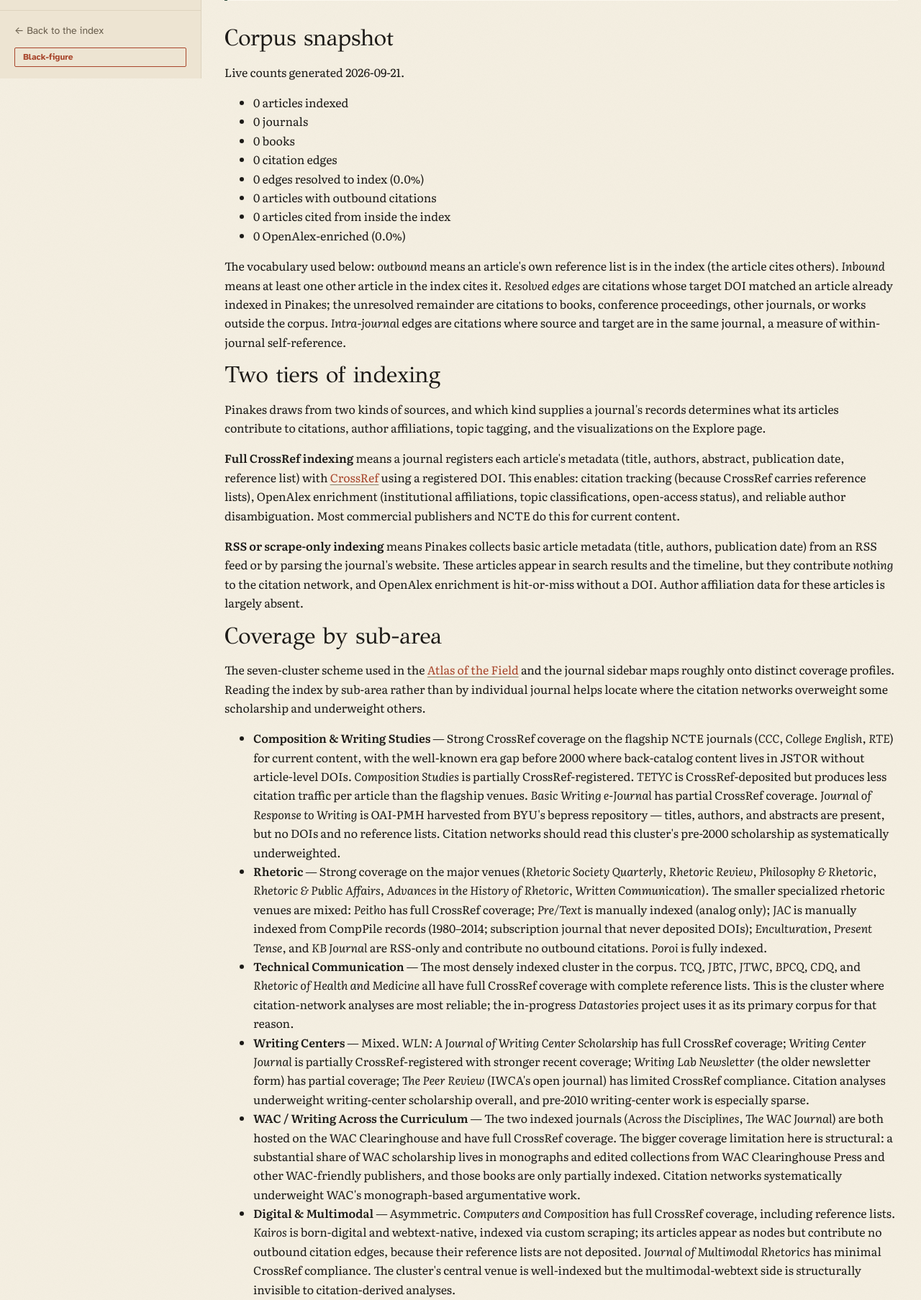
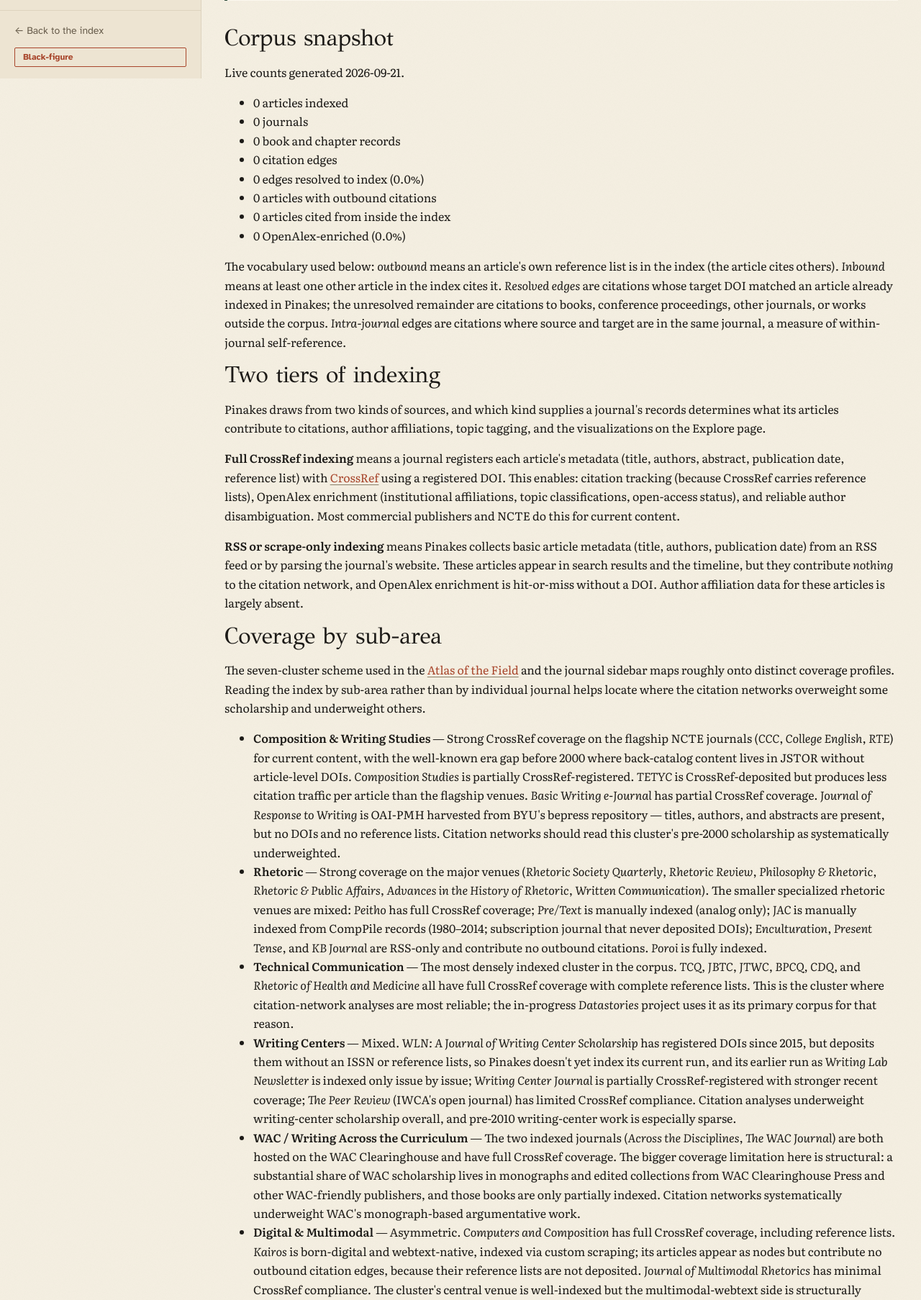
Before and after one commit to justalewis/Rhet-Comp-Index, a Flask app: page /coverage in a window 1280 px wide. Shown: the part 691-2497 px from the top of the page at 72% size. Run offline with Flask 3, Linux system fonts and the light colour scheme; some libraries are stand-ins or nearby versions.

Commit message:
fix(copy): state the book, tag and WLN figures the production index supports
Three sets of numbers on the site didn't match what the live index holds.

- Books: the site claimed 3,200+ books from seven university presses.
  Production has 787 monographs and edited collections from seven
  publishers, and three of them (WAC Clearinghouse, Parlor, Routledge)
  aren't university presses. The larger figure counted chapter records
  as books. The pages now say "about 800", and the Coverage snapshot
  tile, which counts every row in the books table (3,495), is labeled
  "book and chapter records".
- Tags: a read-only pass over all 54,251 live articles on 21 September
  2026 found 34,191 tagged, 63.0%; the site said 61% in two places and
  73% in a third. The explanations follow the counts: most untagged
  articles have no abstract (69%) and just over half predate 1990,
  while CrossRef records are 85% of the untagged and 85% of the index,
  so the claim that the gap sits in RSS or scraped journals is gone.
- WLN: CrossRef holds 266 DOIs for WLN: A Journal of Writing Center
  Scholarship, volume 40 (2015) on, deposited by the WAC Clearinghouse
  with no ISSN and no reference lists. The ISSN harvest can't find them,
  and production holds none. What the index has is 354 issue-level
  Writing Lab Newsletter records running through 2013. Coverage no
  longer lists WLN under full CrossRef coverage, Coverage and the Atlas
  say what is indexed, and the journals.py comment that started the
  error is corrected.

Co-Authored-By: Claude Opus 5 <noreply@anthropic.com>

```diff
--- a/journals.py
+++ b/journals.py
@@ -53,7 +53,9 @@ CROSSREF_JOURNALS = [
     # Composition Studies: not in CrossRef (0 DOIs); scraped from compstudiesjournal.com
     # {"name": "Composition Studies",                          "issn": "1534-9322"},
     # English Journal (NCTE): not indexed in CrossRef
-    # WLN: A Journal of Writing Center Scholarship: in CrossRef but no DOIs deposited; print archive (1975–2015) scraped separately
+    # WLN: A Journal of Writing Center Scholarship: DOIs since vol. 40 (2015) under 10.37514,
+    # deposited with no ISSN (so this ISSN harvest can't find them) and no reference lists.
+    # The older Writing Lab Newsletter volumes are scraped separately (strategy "wln").
 ]
 
 # ── Web-native journals with confirmed RSS/Atom feeds ─────────────────────────
--- a/templates/about.html
+++ b/templates/about.html
@@ -23,11 +23,11 @@
     <p>Named after Callimachus's catalog, <em>Pinakes</em> is a searchable index of the field's scholarship; it also traces the patterns of citation, co-authorship, and thematic attention that give a discipline its intellectual structure.</p>
 <br><br>
     <h2>What this is</h2>
-    <p><em>Pinakes</em> indexes articles and books published across the core journals and university presses in rhetoric, composition, writing studies, and technical communication. It updates automatically via the <a href="https://www.crossref.org/" target="_blank" rel="noopener noreferrer">CrossRef API</a>, RSS feeds, and targeted web scraping. The back catalog extends to the earliest records each publisher has deposited with CrossRef, which for some journals reaches back to the 1930s.</p>
+    <p><em>Pinakes</em> indexes articles and books published across the core journals and book publishers in rhetoric, composition, writing studies, and technical communication. It updates automatically via the <a href="https://www.crossref.org/" target="_blank" rel="noopener noreferrer">CrossRef API</a>, RSS feeds, and targeted web scraping. The back catalog extends to the earliest records each publisher has deposited with CrossRef, which for some journals reaches back to the 1930s.</p>
 <br>
     <p>The site also includes a set of analytical tools built on the same corpus: publication timelines that track output by journal and year, topic co-occurrence maps that surface the field's recurring preoccupations, a co-authorship network that visualizes collaborative relationships, and a citation network constructed from CrossRef reference data that reveals which articles and journals actually cite one another.</p>
 <br>
-    <p>The index also includes more than 3,100 scholarly monographs and edited collections from seven university presses, institutional affiliation data drawn from OpenAlex, and individual author profiles with publication timelines, co-authorship maps, and topic distributions. Each article is automatically classified using a 61-term disciplinary vocabulary organized into 13 subject families, grounded in CompPile's glossary and the Bedford Bibliography taxonomy. Articles can be exported in BibTeX or RIS format.</p>
+    <p>The index also includes about 800 scholarly monographs and edited collections from seven publishers, institutional affiliation data drawn from OpenAlex, and individual author profiles with publication timelines, co-authorship maps, and topic distributions. Each article is automatically classified using a 61-term disciplinary vocabulary organized into 13 subject families, grounded in CompPile's glossary and the Bedford Bibliography taxonomy. Articles can be exported in BibTeX or RIS format.</p>
 <br>
     <p>These tools are meant to answer the questions scholars bring to the literature on a regular basis. Who is publishing on this topic? What gets cited, and by whom? How has the field's attention moved over the last decade, or the last fifty years? Are rhetoric and composition and technical communication one scholarly community, or several that happen to share a professional organization?</p>
 <br>
--- a/templates/atlas.html
+++ b/templates/atlas.html
@@ -18,7 +18,7 @@
   "Technical Communication":
     "Technical and professional communication has its own journal infrastructure: <em>Technical Communication Quarterly</em>, the <em>Journal of Business and Technical Communication</em>, the <em>Journal of Technical Writing and Communication</em>, and <em>Business and Professional Communication Quarterly</em> are the four longest-running. <em>Communication Design Quarterly</em> and its earlier <em>Review</em> hold the ACM SIGDOC venue; the <em>Rhetoric of Health and Medicine</em> is a newer specialized journal in medical and health TPC; <em>Double Helix</em> holds the WAC-TPC border. The TPC cluster has the densest internal citation structure of any sub-area in the corpus and is the focus of the in-progress <em>Datastories</em> book project.",
   "Writing Centers":
-    "Writing-center scholarship is a small but coherent cluster, anchored by <em>The Writing Center Journal</em> (the field's flagship), <em>Praxis</em> (online, peer-reviewed), <em>Writing Lab Newsletter</em> / <em>WLN</em> (the field's longstanding bulletin), and <em>The Peer Review</em> (IWCA's journal). Citation infrastructure here is uneven: <em>WLN</em> has CrossRef coverage in recent issues but partial coverage further back, and the older <em>Writing Lab Newsletter</em> is partially indexed. Much of the field's argumentative work sits in monographs and edited collections that the citation index sees only partially.",
+    "Writing-center scholarship is a small but coherent cluster, anchored by <em>The Writing Center Journal</em> (the field's flagship), <em>Praxis</em> (online, peer-reviewed), <em>Writing Lab Newsletter</em> / <em>WLN</em> (the field's longstanding bulletin), and <em>The Peer Review</em> (IWCA's journal). Citation infrastructure here is uneven: <em>WLN</em> has registered DOIs since 2015 but deposits them without an ISSN or reference lists, so the index doesn't yet include its current run, and the older <em>Writing Lab Newsletter</em> is indexed only issue by issue. Much of the field's argumentative work sits in monographs and edited collections that the citation index sees only partially.",
   "WAC / Writing Across the Curriculum":
     "Writing Across the Curriculum is foundational to composition pedagogy, but its journal infrastructure in the index is small: <em>Across the Disciplines</em> and <em>The WAC Journal</em> are the two flagship venues, both hosted by the WAC Clearinghouse. The deeper scholarly work in WAC lives substantially in books and edited collections, especially the WAC Clearinghouse's own monograph series, which the citation index sees only partially. The networks here will tend to underweight WAC scholarship relative to its actual influence on composition pedagogy.",
   "Digital & Multimodal":
--- a/templates/books.html
+++ b/templates/books.html
@@ -3,7 +3,7 @@
 {% block title %}Books — Pinakes{% endblock %}
 
 {% block head_extra %}
-<meta name="description" content="Browse 3,200+ scholarly monographs and edited collections in rhetoric, composition, and writing studies from seven university presses.">
+<meta name="description" content="Browse about 800 scholarly monographs and edited collections in rhetoric, composition, and writing studies from seven publishers.">
 {% endblock %}
 
 {% block capsa_tags %}
--- a/templates/coverage.html
+++ b/templates/coverage.html
@@ -41,7 +41,7 @@
       <li><span class="stat-num">{{ detailed.totals.journals_total }}</span>
           <span class="stat-label">journals</span></li>
       <li><span class="stat-num">{{ "{:,}".format(detailed.totals.books_total) }}</span>
-          <span class="stat-label">books</span></li>
+          <span class="stat-label">book and chapter records</span></li>
       <li><span class="stat-num">{{ "{:,}".format(detailed.totals.citations_total) }}</span>
           <span class="stat-label">citation edges</span></li>
       <li><span class="stat-num">{{ "{:,}".format(detailed.totals.citations_resolved_total) }}</span>
@@ -76,7 +76,7 @@
 
       <li><strong>Technical Communication</strong> &mdash; The most densely indexed cluster in the corpus. <em>TCQ</em>, <em>JBTC</em>, <em>JTWC</em>, <em>BPCQ</em>, <em>CDQ</em>, and <em>Rhetoric of Health and Medicine</em> all have full CrossRef coverage with complete reference lists. This is the cluster where citation-network analyses are most reliable; the in-progress <em>Datastories</em> project uses it as its primary corpus for that reason.</li>
 
-      <li><strong>Writing Centers</strong> &mdash; Mixed. <em>WLN: A Journal of Writing Center Scholarship</em> has full CrossRef coverage; <em>Writing Center Journal</em> is partially CrossRef-registered with stronger recent coverage; <em>Writing Lab Newsletter</em> (the older newsletter form) has partial coverage; <em>The Peer Review</em> (IWCA's open journal) has limited CrossRef compliance. Citation analyses underweight writing-center scholarship overall, and pre-2010 writing-center work is especially sparse.</li>
+      <li><strong>Writing Centers</strong> &mdash; Mixed. <em>WLN: A Journal of Writing Center Scholarship</em> has registered DOIs since 2015, but deposits them without an ISSN or reference lists, so Pinakes doesn't yet index its current run, and its earlier run as <em>Writing Lab Newsletter</em> is indexed only issue by issue; <em>Writing Center Journal</em> is partially CrossRef-registered with stronger recent coverage; <em>The Peer Review</em> (IWCA's open journal) has limited CrossRef compliance. Citation analyses underweight writing-center scholarship overall, and pre-2010 writing-center work is especially sparse.</li>
 
       <li><strong>WAC / Writing Across the Curriculum</strong> &mdash; The two indexed journals (<em>Across the Disciplines</em>, <em>The WAC Journal</em>) are both hosted on the WAC Clearinghouse and have full CrossRef coverage. The bigger coverage limitation here is structural: a substantial share of WAC scholarship lives in monographs and edited collections from WAC Clearinghouse Press and other WAC-friendly publishers, and those books are only partially indexed. Citation networks systematically underweight WAC's monograph-based argumentative work.</li>
 
@@ -112,7 +112,6 @@
       <li><em>Communication Design Quarterly Review</em> (ACM SIGDOC)</li>
       <li><em>Across the Disciplines</em> (WAC Clearinghouse)</li>
       <li><em>The WAC Journal</em> (WAC Clearinghouse)</li>
-      <li><em>WLN: A Journal of Writing Center Scholarship</em> (WAC Clearinghouse)</li>
       <li><em>Journal of Writing Analytics</em> (WAC Clearinghouse)</li>
       <li><em>Prompt: A Journal of Academic Writing Assignments</em> (WAC Clearinghouse)</li>
       <li><em>Peitho</em> (Coalition of Feminist Scholars in Communication, via WAC Clearinghouse)</li>
@@ -142,6 +141,7 @@
       <li><em>KB Journal</em> (Kenneth Burke Society) — RSS only</li>
       <li><em>Journal of Response to Writing</em> (BYU ScholarsArchive, bepress) — OAI-PMH harvest. Full archive (2015–present) with titles, authors, and abstracts; no DOIs. Strong candidate for the DOI-deposit outreach pattern Reflections completed with Penn State Libraries in May 2026.</li>
       <li><em>WPA: Writing Program Administration</em> (Council of Writing Program Administrators) — full run (1977–present, 103 issues) indexed from the CWPA archive page. Titles and authors throughout; no abstracts. The journal has never registered a DOI, so it contributes no citation edges. DOI-registration outreach to the incoming editorial team is in progress.</li>
+      <li><em>Writing Lab Newsletter</em> — 354 issue-level records scraped from full-issue PDFs, running through 2013; no DOIs, abstracts, or reference lists. The journal's current run, <em>WLN: A Journal of Writing Center Scholarship</em> (volume 40 on, 2015–present), has DOIs from the WAC Clearinghouse, but they are deposited without an ISSN or reference lists, so Pinakes doesn't yet index it.</li>
     </ul>
 
     <h3>OJS installations without CrossRef registration</h3>
@@ -170,7 +170,7 @@
 
     <h2>Books: university presses with gaps</h2>
 
-    <p>The books index covers roughly 3,200 titles from seven publishers. The gaps in book coverage stem from a structural problem distinct from the journal situation: CrossRef's data model was designed around journals, where a container (journal title + ISSN) gives you a reliable handle on a series. For books, the equivalent would be the series ISSN, a standard that exists but that most publishers either don't register or don't include in their CrossRef deposits. This means you can't query CrossRef for "all books in X series" the way you can query for "all articles in X journal."</p>
+    <p>The books index covers about 800 titles from seven publishers, along with chapter-level records for their edited collections. The gaps in book coverage stem from a structural problem distinct from the journal situation: CrossRef's data model was designed around journals, where a container (journal title + ISSN) gives you a reliable handle on a series. For books, the equivalent would be the series ISSN, a standard that exists but that most publishers either don't register or don't include in their CrossRef deposits. This means you can't query CrossRef for "all books in X series" the way you can query for "all articles in X journal."</p>
 
     <h3>Series metadata missing from CrossRef</h3>
     <p>These publishers have DOI-registered books but don't include series names in CrossRef, making their relevant series undiscoverable by automated query. Coverage in Pinakes comes from manually curated title lists and direct ISBN lookups.</p>
@@ -199,7 +199,7 @@
 
     <ul class="coverage-list">
       <li><strong>Publication timeline</strong> — Journals indexed via RSS or scrape appear in the timeline but may have gaps where issues weren't captured. Pre-2000 back catalog is sparse for most journals.</li>
-      <li><strong>Topic co-occurrence heatmap</strong> — Tags are drawn from a 61-term disciplinary vocabulary matched against title and abstract text, currently covering about 61% of indexed articles. Most untagged articles are pre-1990 <em>College English</em> content — literary criticism, poetry, and fiction that falls outside the disciplinary scope of rhetoric and composition — or very early <em>CCC</em> articles with no abstract and allusive titles. RSS-only journals also have reduced tagging accuracy because many of their articles lack abstracts.</li>
+      <li><strong>Topic co-occurrence heatmap</strong> — Tags are drawn from a 61-term disciplinary vocabulary matched against title and abstract text, and 63% of indexed articles carry at least one (34,191 of 54,251 in September 2026). Most untagged articles have no abstract (69%), and just over half predate 1990. <em>College English</em> and <em>CCC</em> account for about half of them; many of the older <em>College English</em> pieces are literary criticism, poetry, and fiction, which fall outside the vocabulary. Articles with an abstract are tagged 77% of the time, against 48% for articles without one.</li>
       <li><strong>Author network</strong> — Co-authorship links depend on articles being in the index. Authors who publish primarily in venues with partial coverage will appear less connected than they actually are. Solo authors may appear as isolates even if they have collaborative work in unindexed venues.</li>
       <li><strong>Citation network</strong> — Only journals that deposit reference lists with CrossRef contribute citation edges. See the coverage table on the <a href="/explore#citations">Citations tab</a> for per-journal detail. RSS-only journals contribute zero citation edges regardless of how frequently they cite or are cited.</li>
       <li><strong>Institutions</strong> — Affiliation data comes from OpenAlex, which requires a DOI to look up. Articles without DOIs have no institution data and don't appear in the institutions visualization.</li>
--- a/templates/explore.html
+++ b/templates/explore.html
@@ -260,7 +260,7 @@
 
     <!-- ── Topics tab ────────────────────────────────────────── -->
     <div id="tab-topics" class="tab-panel" style="display:none;">
-      <p class="tab-intro">Topic co-occurrence heatmap: how often pairs of subject tags appear together on the same article. Darker cells indicate stronger thematic overlap: a quick way to see which research threads are most tightly intertwined. Tags are drawn from a 61-term disciplinary vocabulary and matched against title and abstract text, currently covering about 61% of indexed articles. Journals without abstracts in the index are underrepresented.</p>
+      <p class="tab-intro">Topic co-occurrence heatmap: how often pairs of subject tags appear together on the same article. Darker cells indicate stronger thematic overlap: a quick way to see which research threads are most tightly intertwined. Tags are drawn from a 61-term disciplinary vocabulary and matched against title and abstract text, and 63% of indexed articles carry at least one. Articles without an abstract are tagged less often (48%, against 77% with one), so journals without abstracts in the index are underrepresented.</p>
       <p class="tab-coverage-link"><a href="/coverage" class="coverage-note-link">Coverage notes: journals indexed via RSS or scraping often lack abstracts and are underrepresented here →</a></p>
 
       {{ how_to_read(
@@ -281,7 +281,7 @@
         <p>Use the tool to locate dense thematic overlap, identify recognized sub-fields at the intersection of two terms, and notice asymmetries (a topic that appears in heavy pairs across the row but rarely on the diagonal of any other topic's row).</p>
 
         <h4 class="methodology-heading">Methodology</h4>
-        <p>Tags are assigned by a rule-based matcher run over each article's title and abstract. The vocabulary is a controlled list of 61 disciplinary topics developed for rhetoric and composition, with each topic backed by a hand-curated keyword pattern (a regular expression with word-boundary anchors and a small set of synonym alternations). The matcher prefers precision to recall: marginal matches are intentionally dropped rather than over-assigned. Articles that lack an abstract receive fewer tags than articles with full text, since the title alone exposes a smaller surface for keyword matching. Roughly 73% of indexed articles currently carry at least one tag, with the remaining 27% concentrated in journals indexed via RSS or scraping rather than CrossRef.</p>
+        <p>Tags are assigned by a rule-based matcher run over each article's title and abstract. The vocabulary is a controlled list of 61 disciplinary topics developed for rhetoric and composition, with each topic backed by a hand-curated keyword pattern (a regular expression with word-boundary anchors and a small set of synonym alternations). The matcher prefers precision to recall: marginal matches are intentionally dropped rather than over-assigned. Articles that lack an abstract receive fewer tags than articles with full text, since the title alone exposes a smaller surface for keyword matching. In September 2026, 63% of indexed articles carried at least one tag. Of the untagged 37%, most have no abstract (69%) and just over half predate 1990; 85% came from CrossRef, the same share CrossRef holds in the index overall.</p>
 
         <p>The heatmap reads from a symmetric co-occurrence matrix where cell (<em>i</em>,&nbsp;<em>j</em>) holds the count of articles tagged with both topic <em>i</em> and topic <em>j</em>. Cells are colored on a sequential white-to-brown scale anchored to the matrix maximum, so the darkest cell in any rendering is the heaviest pair in that rendering rather than a fixed threshold. Diagonal cells are not displayed: an article cannot co-occur with itself, and the per-topic article count is reported separately rather than as a self-edge.</p>
 
--- a/templates/index.html
+++ b/templates/index.html
@@ -12,7 +12,7 @@
 {% block title %}Pinakes &mdash; Rhetoric &amp; Composition{% endblock %}
 
 {% block head_extra %}
-<meta name="description" content="Pinakes is a free, searchable index of scholarship in rhetoric, composition, writing studies, and technical communication. Browse 50,000+ articles and 3,200+ books from major journals and university presses.">
+<meta name="description" content="Pinakes is a free, searchable index of scholarship in rhetoric, composition, writing studies, and technical communication. Browse 50,000+ articles and about 800 books from major journals and presses.">
 {% if feed_slug %}
 <link rel="alternate" type="application/atom+xml" title="Pinakes &mdash; {{ feed_journal }}" href="/feed/{{ feed_slug }}.xml">
 {% else %}
@@ -78,7 +78,7 @@
 
 {% if not active_journals and not selected_source and not active_q and not active_year_from and not active_year_to and not active_tag and page == 1 %}
 <section class="orient">
-  <p><strong>Pinakes</strong> is a free, searchable index of scholarship in rhetoric, composition, writing studies, and technical communication: more than 50,000 articles from 54 journals, plus 3,200+ scholarly books from seven university presses.</p>
+  <p><strong>Pinakes</strong> is a free, searchable index of scholarship in rhetoric, composition, writing studies, and technical communication: more than 50,000 articles from 54 journals, plus about 800 scholarly books from seven publishers.</p>
   <p>The <a href="/explore">Explore tools</a> turn that corpus into questions you can ask: who&rsquo;s citing whom, what conversations cluster together, what&rsquo;s been reread, and what&rsquo;s been forgotten. Search the full index below, or start here:</p>
   <ul class="orient-starts">
     <li><a href="/atlas">Atlas of the Field<span class="gloss">enter the index through your sub-area</span></a></li>
```
